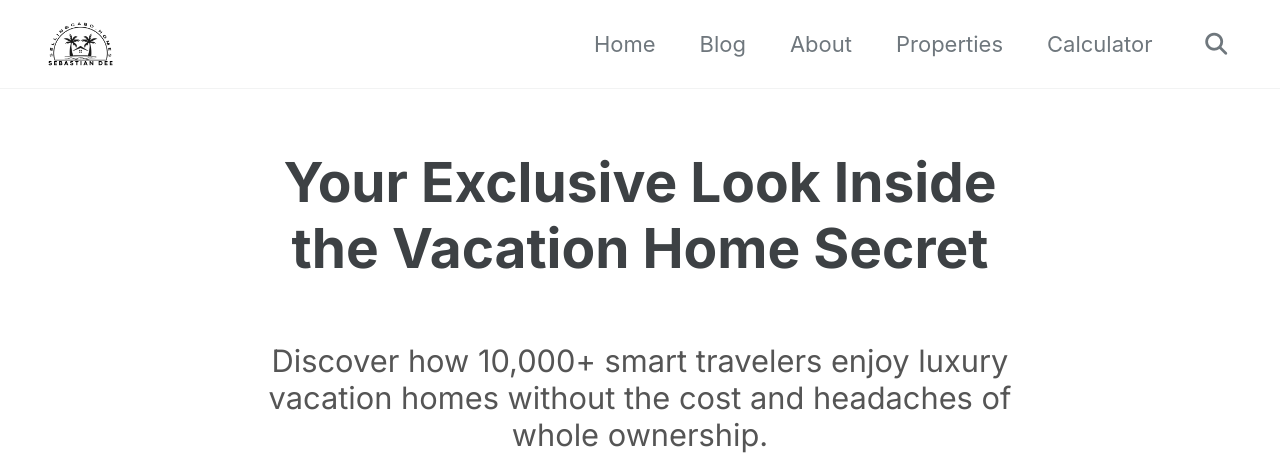
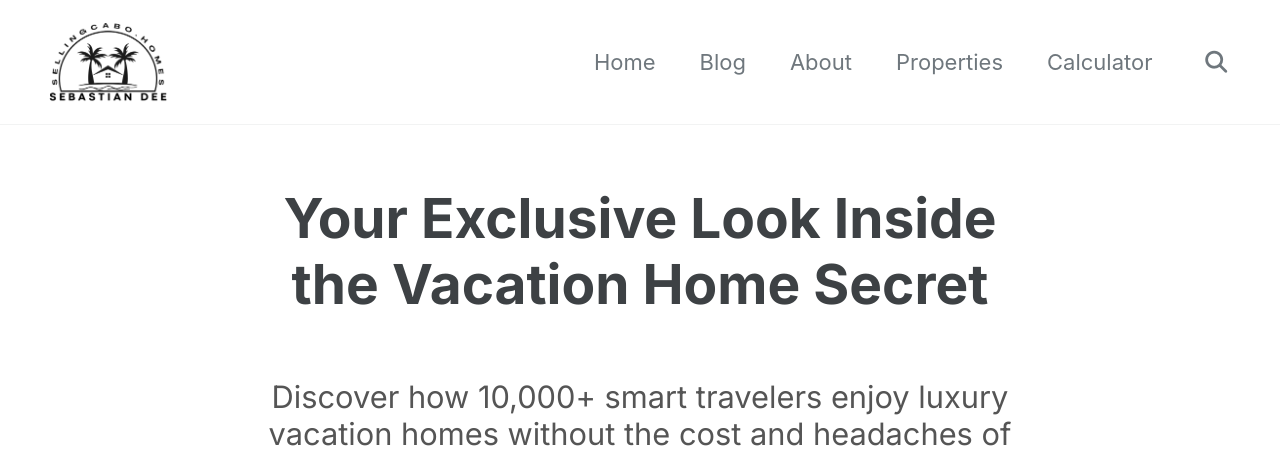
Before and after one commit to sellingcabohomes/SellingCabo.Homes, a Jekyll site: the page built from blog/fractional-ownership-webinar.md, in a window 1280 px wide. Shown: the part 100-557 px from the top of the page. Built offline with Jekyll 4.4.1, drawn with Linux system fonts in a browser that asks for light colours; cached includes are drawn as plain includes; a script that is not in the unit is left out.

Commit message:
added max-height to header code

```diff
--- a/assets/css/main.scss
+++ b/assets/css/main.scss
@@ -850,6 +850,7 @@ $header-font-family: $sans-serif;
 
 .masthead .site-logo img {
   height: 80px !important;  // Bigger logo for both screens
+  max-height: 80px !important;
   width: auto !important;
 }
 
@@ -860,6 +861,7 @@ $header-font-family: $sans-serif;
   }
 
   .masthead .site-logo img {
-    height: 75px !important;  // Slightly smaller on mobile but still bigger than current
+    height: 75px !important;
+    max-height: 75px !important;
   }
 }
```
